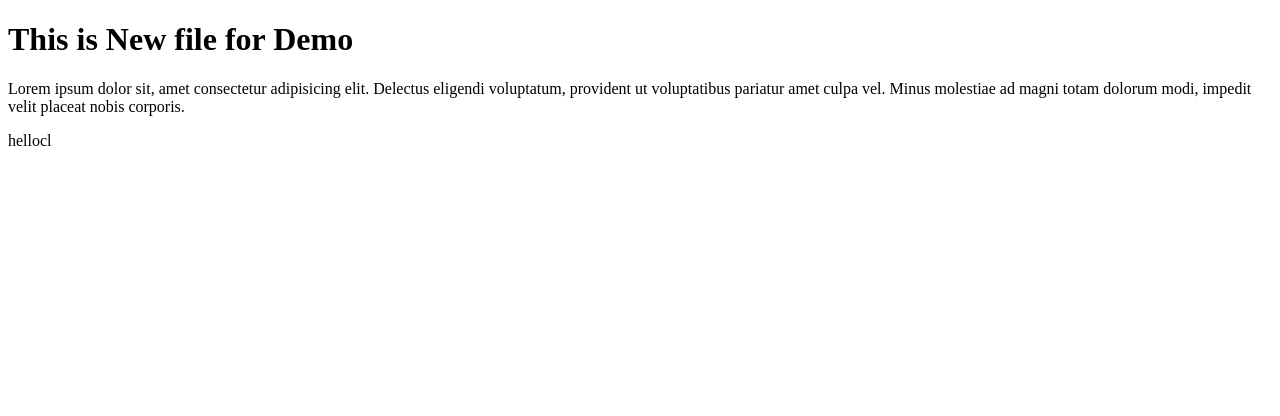
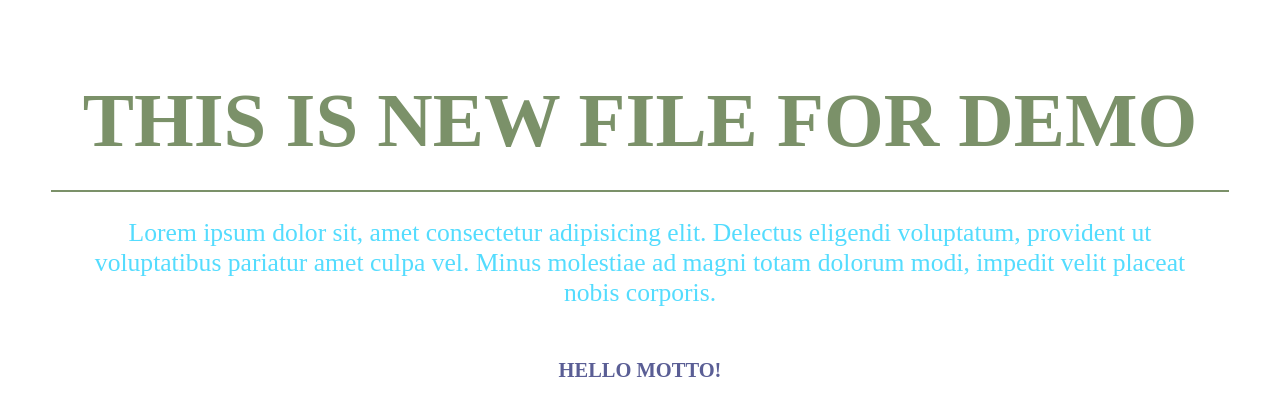
Before and after one commit to saurabhnathofficial/demo, a plain HTML site: page index.html in a window 1280 px wide. Drawn offline with Linux system fonts and the light colour scheme.

Commit message:
The new file style.css is added for styling the index file

```diff
--- a/index.html
+++ b/index.html
@@ -4,11 +4,11 @@
     <meta charset="UTF-8">
     <meta name="viewport" content="width=device-width, initial-scale=1.0">
     <title>demo</title>
-
+    <link rel="stylesheet" href="./style.css">
 </head>
 <body>
     <h1>This is New file for Demo</h1>
     <p>Lorem ipsum dolor sit, amet consectetur adipisicing elit. Delectus eligendi voluptatum, provident ut voluptatibus pariatur amet culpa vel. Minus molestiae ad magni totam dolorum modi, impedit velit placeat nobis corporis.</p>
-    <p>hellocl</p>
+    <h2>hello motto!</h2>
 </body>
 </html>
--- /dev/null
+++ b/style.css
@@ -0,0 +1,24 @@
+*{
+    margin: 0;
+    padding: 0;
+    font-family: "poppins";
+    padding: 2vw    ;
+}
+h1{
+    font-size: 6vw;
+    text-transform: uppercase;
+    border-bottom: 2px solid rgb(123, 145, 105);
+    text-align: center;
+    color: rgb(123, 145, 105);
+}
+p{
+    font-size: 2vw;
+    text-align: center;
+    color: rgb(84, 220, 254);
+}
+h2{
+    font-size: 1.6vw;
+    text-align: center;
+    text-transform: uppercase;
+    color: rgb(90, 94, 149);
+}
```
